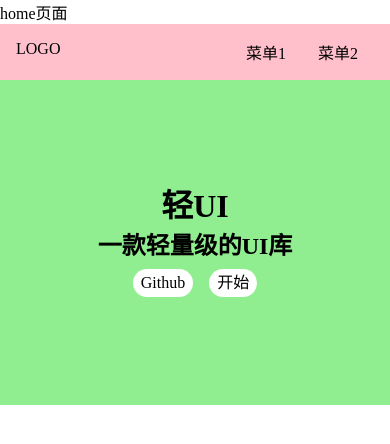
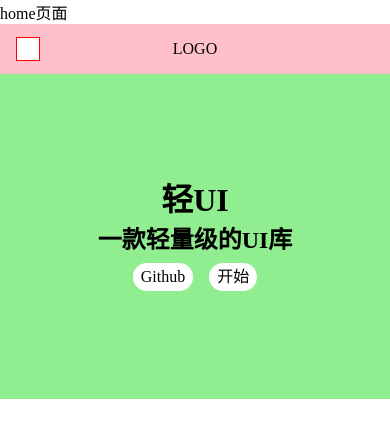
Before and after one commit to JackMa007yes/QING-UI, a Vue app: page /#/ in a window 390 px wide. Shown: the top 444 px of the page. Built offline with nearby package versions, Linux system fonts and the light colour scheme.

Commit message:
完善aside切换

```diff
--- a/src/App.vue
+++ b/src/App.vue
@@ -7,7 +7,8 @@ import { provide, ref } from 'vue'
 export default {
   name: 'App',
   setup(){
-    const menuVisible = ref(false)
+    const width = document.documentElement.clientWidth
+    const menuVisible = ref(width >= 500 ? true:false)
     provide('xxx',menuVisible)
   }
 }
--- a/src/components/Topnav.vue
+++ b/src/components/Topnav.vue
@@ -1,10 +1,11 @@
 <template>
   <div class="topnav">
-    <div class="logo" @click='toggleMenu'>LOGO</div>
+    <div class="logo" >LOGO</div>
     <ul class="menu">
       <li>菜单1</li>
       <li>菜单2</li>
     </ul>
+    <span class="toggle-aside" @click='toggleMenu'></span>
   </div>
 </template>
 
@@ -28,6 +29,10 @@ export default {
   background: pink;
   display: flex;
   padding: 16px;
+  position: relative;
+  z-index: 10;
+  justify-content: center;
+  align-items: center;
   > .logo {
     max-width: 6em;
     margin-right: auto;
@@ -40,5 +45,22 @@ export default {
       margin: 0 1em;
     }
   }
+  > .toggle-aside{
+    display: inline-block;
+    width: 24px;
+    height: 24px;
+    border: 1px solid red;
+    background-color: #fff;
+    position: absolute;
+    left: 16px;
+    top: 50%;
+    transform: translateY(-50%);
+    display: none;
+  }
+  @media(max-width:600px) {
+    > .menu {display: none;}
+    > .logo {margin: 0 auto;}
+    > .toggle-aside {display: inline-block;}
+  }
 }
 </style>
--- a/src/views/doc.vue
+++ b/src/views/doc.vue
@@ -38,5 +38,23 @@ export default {
 </script>
 
 <style lang="scss" scoped>
-
+  aside {
+  background: lightblue;
+  width: 150px;
+  padding: 16px;
+  > h2 {
+    margin-bottom: 4px;
+  }
+  > ol {
+    > li {
+      padding: 4px 0;
+    }
+  }
+  @media (max-width:500px){
+    position: fixed;
+    top: 0;
+    left: 0;
+    padding-top: 70px;
+  }
+}
 </style>
```
